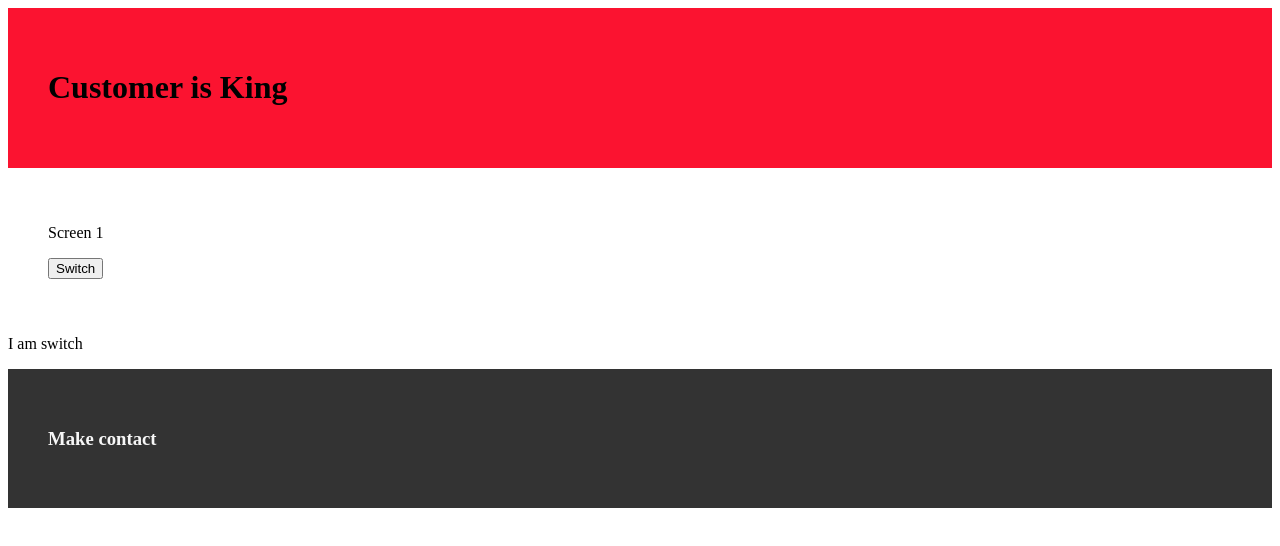
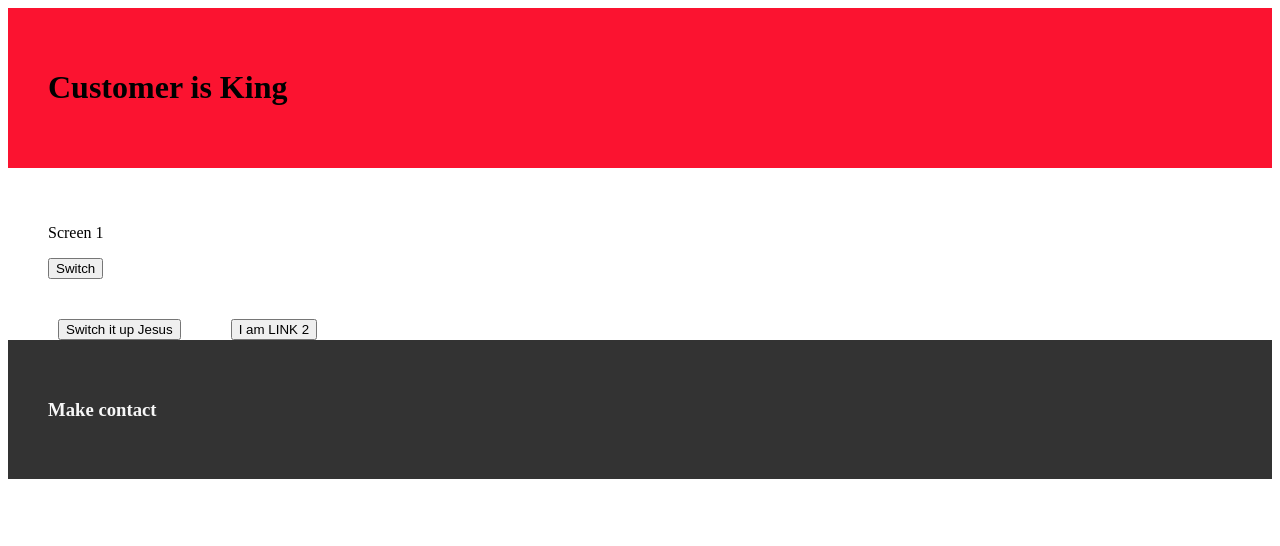
Before and after one commit to mattperkins/activeScreenConditional, a React (Create React App) app: page / in a window 1280 px wide. Shown: the top 546 px of the page. Built offline with nearby package versions, Linux system fonts and the light colour scheme.

Commit message:
add buttons props and pass methods

```diff
--- a/src/App.js
+++ b/src/App.js
@@ -1,11 +1,7 @@
-import React, {Component} from 'react'
+import React from 'react'
 
-class App extends Component {
-    render(props){
-        return (
-            <p>{this.props.switch}</p>
-        )
-    }
-}
-
-export default App
+export default ({switcher, switchTxt}) => <button
+                style={{marginLeft: 50}}
+                 onClick={switcher} >
+                 {switchTxt}
+            </button>
--- /dev/null
+++ b/src/Link2.js
@@ -0,0 +1,7 @@
+import React from 'react'
+
+export default ({link2, link2Txt}) => <button
+                style={{marginLeft: 50}}
+                 onClick={link2} >
+                 {link2Txt}
+            </button>
--- a/src/index.js
+++ b/src/index.js
@@ -3,6 +3,7 @@ import ReactDOM from 'react-dom'
 import registerServiceWorker from './registerServiceWorker'
 import styled, {injectGlobal} from 'styled-components'
 import App from './App'
+import Link2 from './Link2'
 
 //eslint-disable-next-line
 injectGlobal`
@@ -67,9 +68,16 @@ state = {
   }
 // end constructor
 
+
 doSwitch = () => {
   this.setState({
-    screenIndex: 2
+    screenIndex : 2
+  })
+}
+
+doLink2 = () => {
+  this.setState({
+    screenIndex : 1
   })
 }
 
@@ -82,7 +90,6 @@ let activeScreen
   if(this.state.screenIndex === 2) {
     activeScreen = <Screen2 /> }
 
-
    return(
      <div>
 <Header title="Customer is King"/>
@@ -92,7 +99,8 @@ let activeScreen
 <button onClick={this.doSwitch}>Switch</button>
 </Body>
 
-<App switch="I am switch"/>
+<App switcher={this.doSwitch} switchTxt="Switch it up Jesus" />
+<Link2 link2={this.doLink2} link2Txt="I am LINK 2"/>
 
 <Footer title="Make contact"/>
 
```
